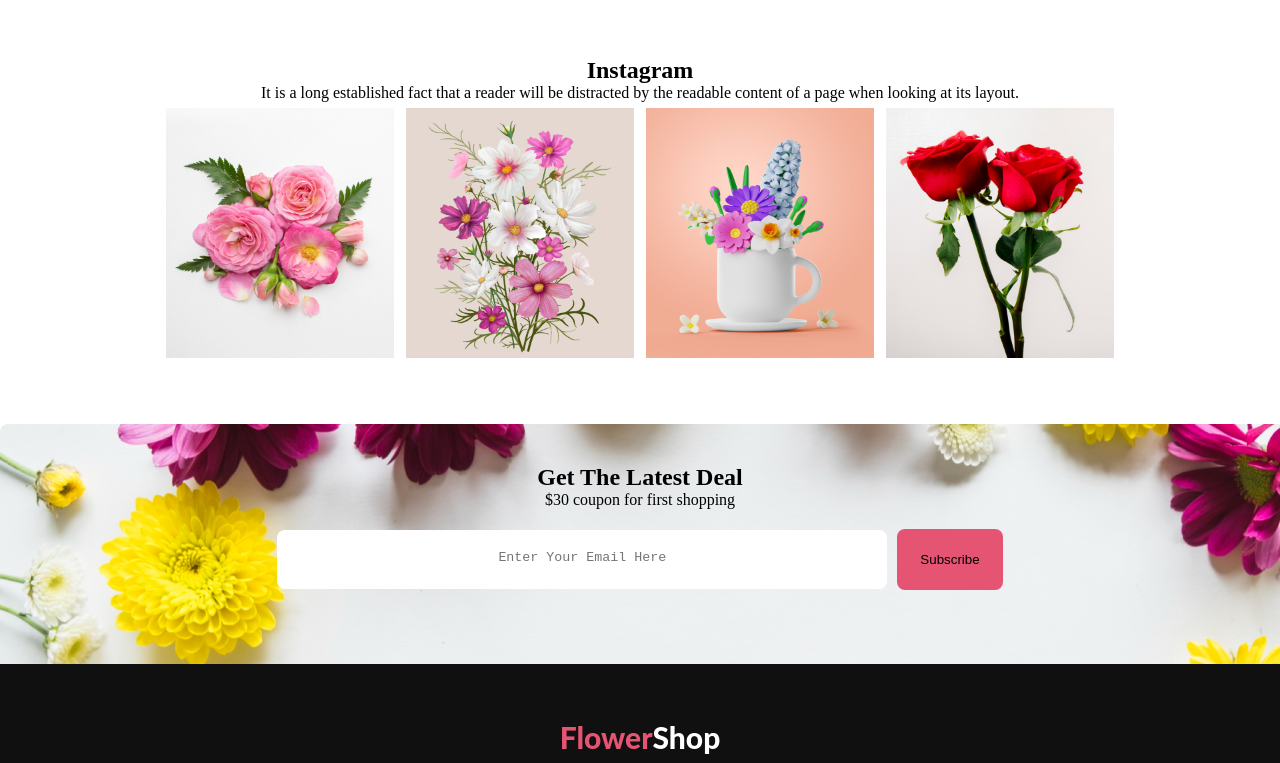
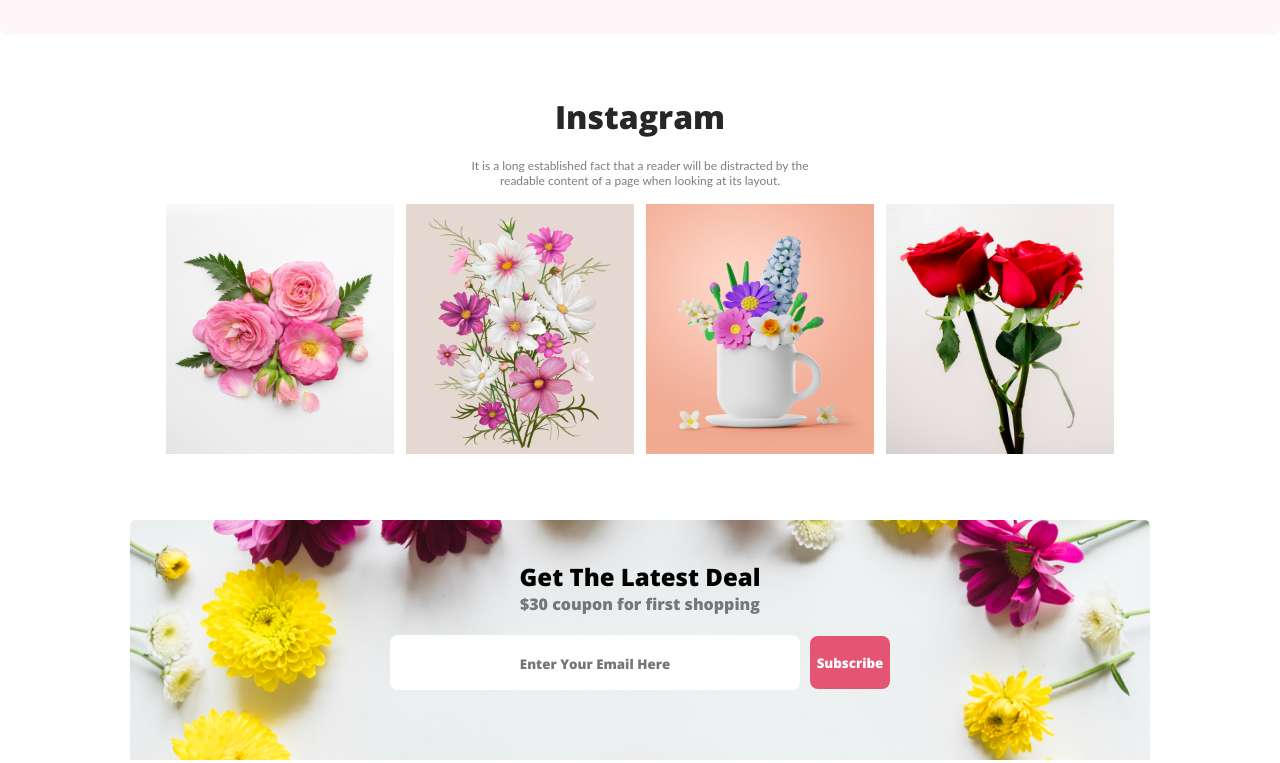
Before and after one commit to Aminul-2020/flower-shop-assignment, a plain HTML site: page index.html in a window 1280 px wide. Shown: the part 1679-2442 px from the top of the page. Drawn offline with nearby package versions, Linux system fonts and the light colour scheme.

Commit message:
final commit

```diff
--- a/index.html
+++ b/index.html
@@ -5,8 +5,12 @@
     <meta name="viewport" content="width=device-width, initial-scale=1.0">
     <title>First Assignment</title>
     <link rel="stylesheet" href="style.css">
+    <link rel="preconnect" href="https://fonts.googleapis.com">
+<link rel="preconnect" href="https://fonts.gstatic.com" crossorigin>
+<link href="https://fonts.googleapis.com/css2?family=Open+Sans:wght@800&display=swap" rel="stylesheet">
 </head>
 <body>
+    <!--header starts-->
     <header>
         <div class="header-des">
             <h1 class="header-title">
@@ -19,8 +23,10 @@
         </div>
         <img class="header-img" src="flower-shop-assignment-main/Flower Asset/pngwing 10.png" alt="flower">
     </header>
-
+    <!--header end-->
+    <!--main section starts-->
     <main>
+        <!--section_1-->
         <section class="section-1">
             <h4 class="featchered-flower">
                 Our Featured Flowers
@@ -42,6 +48,7 @@
 
             </div>
         </section>
+        <!--section_2-->
         <section class="section-2">
             <div class="support">
                 <img class="support-img" src="flower-shop-assignment-main/Flower Asset/Group 57.png" alt="">
@@ -55,7 +62,7 @@
                 <img class="support-img" src="flower-shop-assignment-main/Flower Asset/Group 59.png" alt="">
                 <p class="support-para">24/7 Free Support.</p>
             </div>
-
+<!--section_3-->
         </section>
         <section class="section-3">
                 <div class="section-3-des">
@@ -66,13 +73,13 @@
                 <div class="section-3-img-container">
                     <img class="section-3-pic" src="flower-shop-assignment-main/Flower Asset/pngwing 8.png" alt="">
                 </div>
-
+<!--section_4-->
         </section>
         <section class="insta">
-            <h2>
+            <h2 class="insta-title">
                 Instagram
             </h2>
-            <p>
+            <p class="insta-para">
                 It is a long established fact that a reader will be distracted by the readable content of a page when looking at its layout.
             </p>
             <div class="insta-flower">
@@ -81,11 +88,11 @@
                 <img class="insta-img" src="flower-shop-assignment-main/Flower Asset/Rectangle 5.png" alt="">
                 <img class="insta-img" src="flower-shop-assignment-main/Flower Asset/Rectangle 6.png" alt="">
             </div>
-
+<!--section_5-->
         </section>
         <section class="deal">
             <h2>Get The Latest Deal</h2>
-            <p>$30 coupon for first shopping</p>
+            <p class="deal-para">$30 coupon for first shopping</p>
             <div class="subscribe">
                 <textarea class="textarea-1" placeholder="Enter Your Email Here" ></textarea>
                 <button class="btn">Subscribe</button>
@@ -94,11 +101,13 @@
         </section>
 
     </main>
-
+<!--main section end-->
+<!--footer starts-->
     <footer>
         <h4 class="footer-title"> Flower<span class="foot-span">Shop </span> </h4>
         <p class="foot-para">It is a long established fact that a reader will be distracted by the readable content of a page when looking at its layout.</p>
         <p class="copyright">@2020-2023, FlowerShop.com. All rights reserved. </p>
     </footer>
+    <!--footer ends-->
 </body>
 </html>
--- a/style.css
+++ b/style.css
@@ -1,6 +1,7 @@
 /*header style*/
 * {
   margin: 0 auto;
+  font-family: 'Open Sans', sans-serif;
 }
 
 header {
@@ -36,13 +37,14 @@ header {
   line-height: 25px;
   margin-top: 0;
   padding-top: 0;
+  margin:20px 0;
 }
 .header-img {
   width: 335px;
   height: 450px;
   flex-shrink: 0;
   margin-top: 10px;
-  margin-right: 230px;
+  margin-right: 150px;
 }
 .button-primary {
   border-radius: 8px;
@@ -50,6 +52,7 @@ header {
   padding: 15px;
   text-align: center;
   border-style: none;
+  color: #FFF;
 }
 
 /*main starts*/
@@ -58,6 +61,26 @@ header {
   text-align: center;
   margin: 60px 160px;
   max-width: 1000px;
+}
+.featchered-flower{
+  color: #272727;
+text-align: center;
+font-family: Lato;
+font-size: 28px;
+font-style: normal;
+font-weight: 800;
+line-height: normal;
+margin: 10px;
+}
+.featchered-flower-para{
+  color: #272727;
+text-align: center;
+font-family: Lato;
+font-size: 12px;
+font-style: normal;
+font-weight: 800;
+line-height: normal;
+width: 350px;
 }
 .flower-tree {
   margin-top: 40px;
@@ -100,6 +123,7 @@ header {
   width: 150px;
   margin-top: 98px;
 }
+
 /*section_2 starts*/
 .section-2 {
   border-radius: 8px;
@@ -157,10 +181,28 @@ header {
 .off {
   color: #e55473;
 }
-/*isntagram section starts*/
+/*section-4 isntagram section starts*/
 .insta {
   margin: 60px 0 60px;
   text-align: center;
+}
+.insta-title {
+  color: #272727;
+text-align: center;
+font-size: 32px;
+font-style: normal;
+font-weight: 800;
+line-height: normal;
+margin:20px;
+}
+.insta-para{
+  color: rgba(39, 39, 39, 0.60);
+text-align: center;
+font-family: Lato;
+font-size: 12px;
+font-style: normal;
+width: 350px;
+margin-bottom: 10px;
 }
 .insta-flower {
   display: flex;
@@ -173,14 +215,20 @@ header {
   margin: 6px;
 }
 
-/*deal section starts*/
+/*section 5 deal section starts*/
 .deal {
   padding-top: 40px;
   height: 200px;
-  width: 100%;
+  width: 1020px;
   text-align: center;
   background-image: url("Rectangle\ 9.png");
+  background-size: cover;
   align-items: center;
+  margin-bottom: 60px;
+
+}
+.deal-para{
+  color: rgba(39, 39, 39, 0.60);
 }
 
 .subscribe {
@@ -197,8 +245,8 @@ header {
   border: none;
   border-radius: 8px;
   text-decoration: none;
-  width: 600px;
-  height: 34px;
+  width: 400px;
+  height: 30px;
   resize: none;
   padding: 5px;
   padding-top: 20px;
@@ -211,8 +259,11 @@ header {
   border: none;
   border-radius: 8px;
   background: #e55473;
-  padding: 23px;
+  padding:5px;
   text-align: center;
+  height:53px ;
+  width: 80px;
+  color: #FFF;
 }
 
 
@@ -220,6 +271,7 @@ textarea .placeholder {
   text-align: center;
 }
 
+/*footer starts*/
 footer{
   padding:40px;
   background-color: #111010;
@@ -257,3 +309,4 @@ font-style: normal;
 font-weight: 400;
 line-height: normal;
 }
+/*footer ends*/
```
